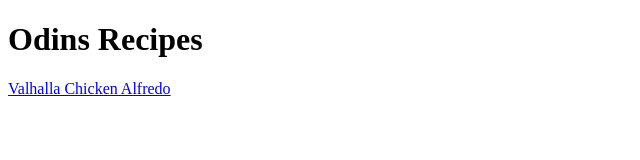
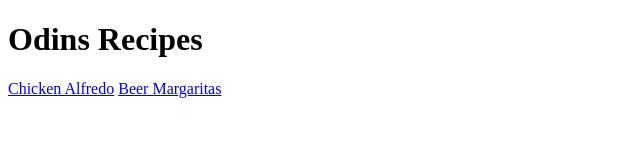
Before and after one commit to NL-Sevatar/odin-recipes, a plain HTML site: page index.html in a window 1280 px wide. Shown: the full height of the page, 0-640 px from the left. Drawn offline with Linux system fonts and the light colour scheme.

Commit message:
Started up the Beer Margaritas

```diff
--- a/index.html
+++ b/index.html
@@ -9,7 +9,8 @@
 
 <body>
     <h1>Odins Recipes</h1>
-    <a href="recipes/chickenalfredo.html">Valhalla Chicken Alfredo</a>
+    <a href="recipes/chickenalfredo.html">Chicken Alfredo</a>
+    <a href="recipes/beermargaritas.html">Beer Margaritas</a>
 
 </body>
 </html>
```
Also changed, not shown: recipes/beermargaritas.html (added, +15 -0 lines), images/beermarg.webp (added).
